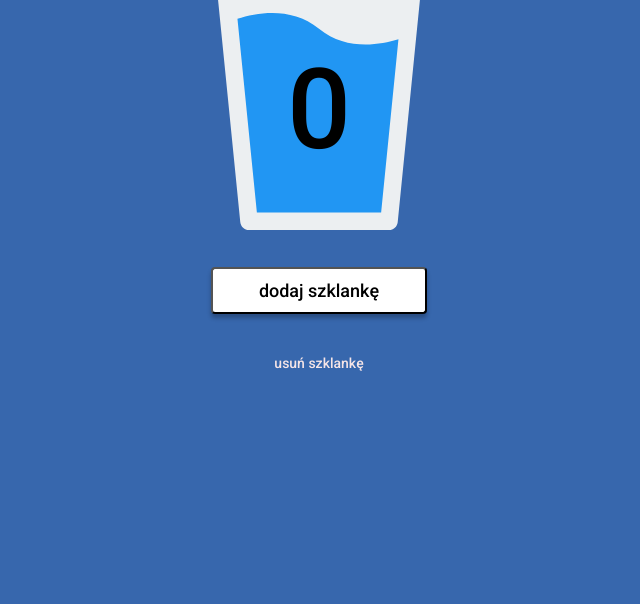
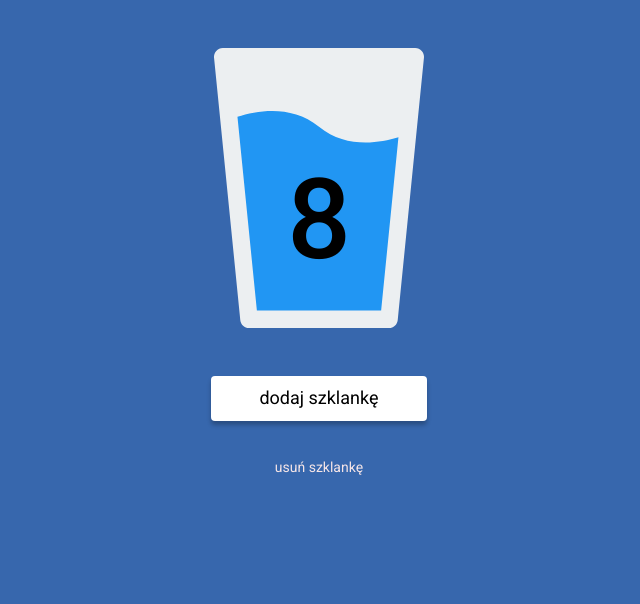
Before and after one commit to skalutki/hydroapp, a website built with webpack: page src/content/index.html in a window 1280 px wide. Shown: the part 196-800 px from the top of the page, without its empty margins (321-961 px from the left). Built offline with nearby package versions, Linux system fonts and the light colour scheme; files whose address does not match are found by name.

Commit message:
feat: Version 2.0

```diff
--- a/src/content/index.html
+++ b/src/content/index.html
@@ -30,20 +30,11 @@
 
     <main class="main">
         <h1 class="header">HydroAPP</h1>
-
-        <form class="form">
-            <div class="form__glass">
-                <svg width="280" height="280" viewBox="0 0 280 280" fill="none" xmlns="http://www.w3.org/2000/svg" class="form__glass--svg" aria-label="Obrazek przedstawiajacy szklanke zapełnioną wodą, na środku znajtuje się licznik z informacją ile szklanek wody dziś wypiłeś/wypiłaś.">
-          <path d="M242.748 2.8875C241.085 1.05 238.74 0 236.255 0H43.7555C41.288 0 38.9255 1.05 37.263 2.8875C35.618 4.7075 34.7955 7.1575 35.0405 9.625L61.2905 272.125C61.7455 276.605 65.508 280 70.0055 280H210.005C214.503 280 218.265 276.605 218.703 272.125L244.953 9.625C245.215 7.1575 244.41 4.7075 242.748 2.8875Z" fill="#ECEFF1"/>
-          <path d="M219.455 89.25L202.13 262.5H77.8805L58.4555 68.775C80.3305 61.775 113.58 57.05 140.005 78.75C165.555 99.75 197.755 95.9 219.455 89.25Z" fill="#2196F3"/>
-          </svg>
-                <p class="form__glass--counter form__glass__counter--js">0</p>
-            </div>
-            <div class="form__actions">
-                <button class="form__button form__button--add form__button__add--js" aria-label="Wcisniecie przycisku spowoduje dodanie szklanki. ">dodaj szklankę</button>
-                <button class="form__button form__button--subtract form__button__subtract--js" aria-label="Wcisniecie przycisku spowoduje usunięcie szklanki. ">usuń szklankę</button>
-            </div>
-        </form>
+        <div class="counter">
+            <span class="counter__value counter__value--js">8</span>
+        </div>
+        <button class="button-add button-add--js" aria-label="Wcisniecie przycisku spowoduje dodanie szklanki. ">dodaj szklankę</button>
+        <button class="button-remove button-remove--js" aria-label="Wcisniecie przycisku spowoduje usunięcie szklanki. ">usuń szklankę</button>
     </main>
 
     <script src="js/main.js"></script>
--- a/src/js/main.js
+++ b/src/js/main.js
@@ -17,82 +17,32 @@ if ('serviceWorker' in navigator) {
 // place your code below
 
 
-const counter = document.querySelector('.form__glass__counter--js');
 
-const currentValue = 0;
+const buttonAdd = document.querySelector('.button-add--js');
+const buttonRemove = document.querySelector('.button-remove--js');
+const value = document.querySelector('counter__value--js');
+const key = new Date().toISOString().slice(0, 10);
 
-const addButton = document.querySelector('.form__button__add--js');
-
-const subtractButton = document.querySelector('.form__button__subtract--js');
+if (!localStorage.getItem(key)) {
+    localStorage.setItem(key, 0)
+    value.innerHTML = '0';
+} else {
+    value.innerHTML = localStorage.getItem(key);
+}
 
 
+buttonAdd.addEventListener('click', (e) => {
 
-const key = new Date().toISOString().slice(0, 10);
+    localStorage.setItem(key, parseInt(localStorage.getItem(key)) + 1)
+    value.innerHTML = localStorage.getItem(key);
+});
 
+buttonRemove.addEventListener('click', (e) => {
 
-addButton.addEventListener('click', (e) => {
-    e.preventDefault();
-    const currentValue = parseInt(counter.innerHTML) + 1;
-    counter.innerHTML = currentValue;
-    localStorage.setItem(key, currentValue);
-    chechFunction(currentValue);
-    checkCounter(counter.innerHTML);
-
+    const currentValue = parseInt(localStorage.getItem(key));
+    if (currentValue > 0) {
+        localStorage.setItem(key, localStorage.getItem(key) - 1)
+        value.innerHTML = localStorage.getItem(key);
+    }
 
 });
-
-subtractButton.addEventListener('click', (e) => {
-    e.preventDefault();
-    const currentValue = parseInt(counter.innerHTML) - 1;
-    counter.innerHTML = currentValue;
-    localStorage.setItem(key, currentValue);
-    checkFunction(currentValue);
-    checkCounter(counter.innerHTML);
-
-
-});
-
-
-function checkFunction(checkFunction) {
-    if (checkFunction < 0) {
-        alert('Nie możesz zejść ponieżej zera!');
-        counter.innerHTML = currentValue;
-    }
-}
-const localKey = key;
-
-if (counter.innerHTML = 0) {
-    counter.innerHTML = localStorage.getItem(key);
-
-}
-
-console.log(counter.innerHTML);
-console.log(localStorage.getItem(key));
-
-
-
-/*if (checkStatus == 0) {
-    const localKey = localStorage.getItem(key);
-    counter.innerHTML = currentValue;
-}
-
-checkStatus.onstorage = event => {
-    if (event.key != 0) {
-        localKey = localStorage.getItem(key);
-        counter.innerHTML = currentValue;
-    }
-}
-
-if (key ==!0) {
-    localStorage.setItem(key, 0);
-}
-
-if (counter == 0) {
-    localStorage.getItem(key, currentValue);
-    counter.innerHTML = currentValue
-}
-
-if (localStorage(key, currentValue) < 0) {
-    alert("Nie możesz zejść ponieżej zera!");
-    const currentValue = 0;
-}*/
--- a/src/scss/main.scss
+++ b/src/scss/main.scss
@@ -3,7 +3,6 @@
 @import url('https://fonts.googleapis.com/css?family=Roboto:400,500&display=swap&subset=latin-ext');
 html {
     box-sizing: border-box;
-    font-family: 'Roboto';
     background: $background;
 }
 
@@ -14,83 +13,62 @@ html {
 }
 
 body {
-    color: $black;
+    color: #ffffff;
+    font-family: Roboto;
+    font-weight: 500;
+    min-height: 100vh;
     display: flex;
+    align-items: center;
+    justify-content: center;
+    padding: 16px;
+}
+
+.button-add {
+    padding: 12px;
+    font-size: 18px;
+    color: #000;
+    border: none;
+    border-radius: 4px;
+    background: #ffffff;
+    min-width: 216px;
+    box-shadow: 0px 4px 4px rgba(0, 0, 0, 0.25);
+    margin: 48px 0 26px;
+}
+
+.button-remove {
+    background: none;
+    border: none;
+    min-width: 216px;
+    color: $light;
+    padding: 12px;
+    font-size: 14px;
+}
+
+.counter {
+    width: 280px;
+    height: 280px;
+    background: url(../assets/img/water-glass.svg) center center;
+    background-size: contain;
+    display: flex;
+    align-items: center;
+    justify-content: center;
+    color: #000;
+    font-size: 112px;
+    &__value {
+        display: block;
+        padding-top: 64px;
+    }
+}
+
+.main {
+    display: flex;
+    flex-direction: column;
     align-items: center;
     justify-content: center;
 }
 
-.main {
-    max-width: 375px;
-    max-height: 812px;
-    width: 100%;
-    height: 100%;
-    margin: 0 auto;
+.header {
+    font-size: 55px;
+    margin: 0 0 64px 0;
+    padding: 0;
 }
-
-.header {
-    font-style: normal;
-    font-weight: 500;
-    color: $light;
-    margin-top: 50px;
-    text-align: center;
-}
-
-.form {
-    margin: 0 auto;
-    &__glass {
-        display: flex;
-        flex-direction: column;
-        align-items: center;
-        justify-content: center;
-        &--svg {
-            position: absolute;
-            width: 280px;
-            height: 280px;
-        }
-        &--counter {
-            font-style: normal;
-            font-weight: 500;
-            font-size: 112px;
-            line-height: 131px;
-            position: relative;
-            top: 20px;
-        }
-    }
-    &__actions {
-        display: flex;
-        flex-direction: column;
-        align-items: center;
-        justify-content: space-between;
-    }
-    &__button {
-        &--add {
-            border-radius: 4px;
-            background: #FFFFFF;
-            box-shadow: 0px 4px 4px rgba(0, 0, 0, 0.25);
-            margin-bottom: 37px;
-            font-style: normal;
-            font-weight: 500;
-            font-size: 18px;
-            line-height: 21px;
-            width: 216px;
-            height: 47px;
-            width: 216px;
-            height: 47px;
-        }
-        &--subtract {
-            font-style: normal;
-            font-weight: 500;
-            font-size: 14px;
-            line-height: 16px;
-            background: none;
-            border: none;
-            border-radius: 0;
-            color: $light;
-            text-decoration: none;
-            font-display: none;
-            width: 184px;
-            height: 23px;
-        }
-    }
-}
```
Also changed, not shown: dist/assets/img/water-glass.svg (added), dist/css/main.css, dist/index.html, dist/js/main.js, dist/manifest.json, src/assets/img/cover.png (deleted), src/assets/img/water-glass.svg (added), src/pwa/manifest.json, 1 other file.
